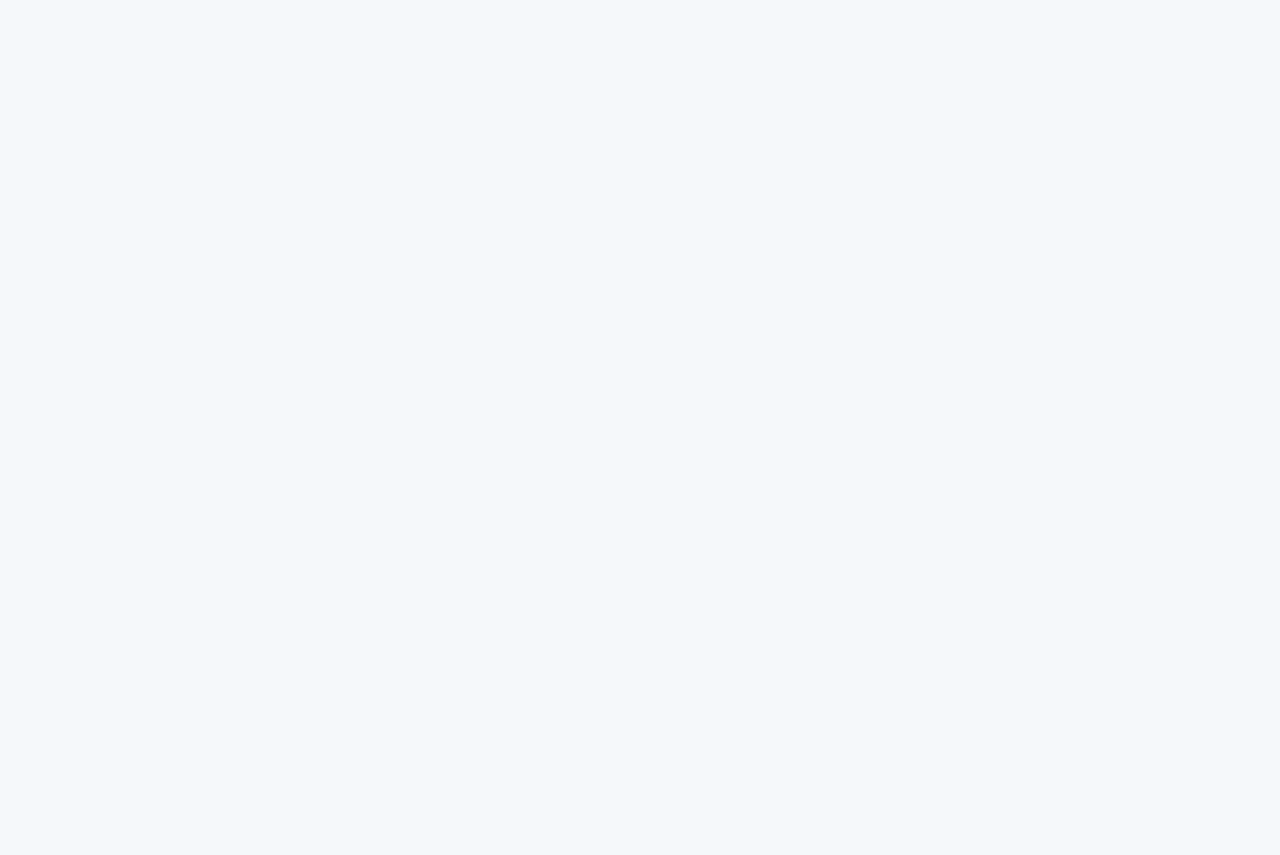
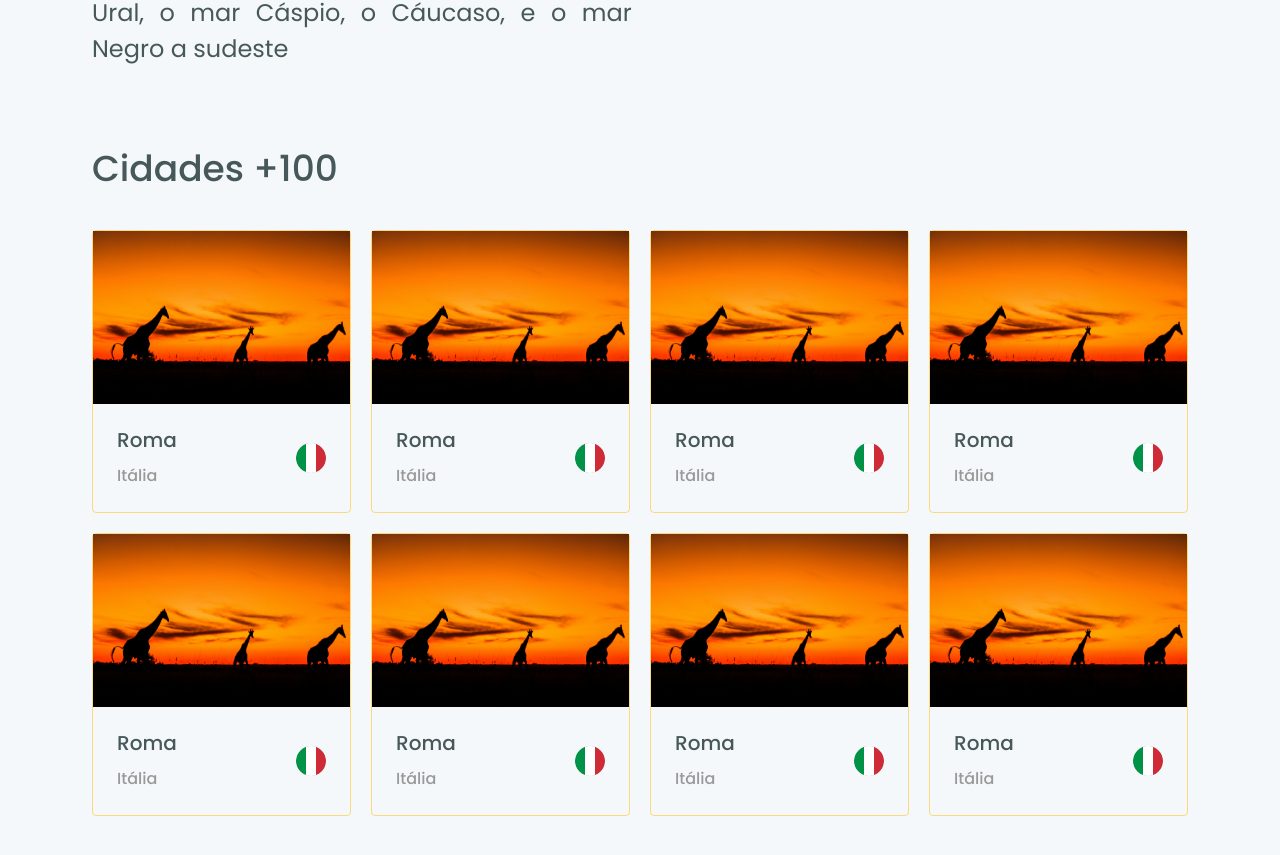
Before and after one commit to lemartins07/world-trip, a Next.js app: page /continent/africa in a window 1280 px wide. Shown: the part 865-1720 px from the top of the page. Before the commit the page ends 887 px from the top, so only its background shows below. Built offline with nearby package versions, Linux system fonts and the light colour scheme.

Commit message:
Cities complete resolves #7

```diff
--- a/src/components/Bio/index.tsx
+++ b/src/components/Bio/index.tsx
@@ -41,7 +41,7 @@ export function Bio() {
           >
             50
           </Heading>
-          <Text fontSize="2xl" color="gray.700" fontWeight="600">
+          <Text fontSize={['md', 'xl']} color="gray.700" fontWeight="600">
             países
           </Text>
         </Flex>
@@ -53,7 +53,7 @@ export function Bio() {
           >
             60
           </Heading>
-          <Text fontSize="2xl" color="gray.700" fontWeight="600">
+          <Text fontSize={['md', 'xl']} color="gray.700" fontWeight="600">
             línguas
           </Text>
         </Flex>
@@ -65,7 +65,7 @@ export function Bio() {
           >
             27
           </Heading>
-          <Text fontSize="2xl" color="gray.700" fontWeight="600">
+          <Text fontSize={['md', 'xl']} color="gray.700" fontWeight="600">
             cidades +100
             <Popover>
               <PopoverTrigger>
--- /dev/null
+++ b/src/components/Cities/Card.tsx
@@ -0,0 +1,35 @@
+import { Avatar, Flex, Heading, Image, Text } from '@chakra-ui/react';
+
+export function Card() {
+  return (
+    <Flex
+      minH="279px"
+      minW="259px"
+      w="100%"
+      h="100%"
+      direction="column"
+      borderColor="yellow.300"
+      borderWidth="1px"
+      borderRadius="4px"
+    >
+      <Image
+        src="/images/africa.jpg"
+        minHeight="173px"
+        h="100%"
+        w="100%"
+        minWidth="256px"
+      />
+      <Flex justify="space-between" p="6" align="center">
+        <Flex direction="column">
+          <Heading fontSize="xl" fontWeight="500" mb="3">
+            Roma
+          </Heading>
+          <Text fontSize="md" fontWeight="500" color="gray.500">
+            Itália
+          </Text>
+        </Flex>
+        <Avatar src="/images/italia.png" height="30px" width="30px" />
+      </Flex>
+    </Flex>
+  );
+}
--- /dev/null
+++ b/src/components/Cities/index.tsx
@@ -0,0 +1,43 @@
+import { Flex, Grid, GridItem, Heading } from '@chakra-ui/react';
+
+import { Card } from './Card';
+
+export function Cities() {
+  return (
+    <Flex px="1rem" direction="column">
+      <Heading fontSize="4xl" color="gray.700" fontWeight="500">
+        Cidades +100
+      </Heading>
+      <Grid
+        my="10"
+        templateColumns={['1fr', '1fr 1fr', 'repeat(3, 1fr)', 'repeat(4, 1fr)']}
+        gap={5}
+      >
+        <GridItem>
+          <Card />
+        </GridItem>
+        <GridItem>
+          <Card />
+        </GridItem>
+        <GridItem>
+          <Card />
+        </GridItem>
+        <GridItem>
+          <Card />
+        </GridItem>
+        <GridItem>
+          <Card />
+        </GridItem>
+        <GridItem>
+          <Card />
+        </GridItem>
+        <GridItem>
+          <Card />
+        </GridItem>
+        <GridItem>
+          <Card />
+        </GridItem>
+      </Grid>
+    </Flex>
+  );
+}
--- a/src/components/ContinentBanner/index.tsx
+++ b/src/components/ContinentBanner/index.tsx
@@ -4,7 +4,7 @@ export function ContinentBanner() {
   return (
     <Flex
       w="100%"
-      h={['163px', '250px', '250px', '335px']}
+      h={['150px', '300px', '500px']}
       bgImage="url(/images/africa.jpg)"
       backgroundPosition="center"
       backgroundSize="cover"
--- a/src/pages/continent/[slug].tsx
+++ b/src/pages/continent/[slug].tsx
@@ -2,6 +2,7 @@ import { Flex } from '@chakra-ui/react';
 import router from 'next/router';
 
 import { Bio } from '../../components/Bio';
+import { Cities } from '../../components/Cities';
 import { ContinentBanner } from '../../components/ContinentBanner';
 import { Header } from '../../components/Header';
 
@@ -14,6 +15,7 @@ export default function Continent() {
       <ContinentBanner />
       <Flex direction="column" maxW="1160px" mx="auto" mb="10" px="1rem">
         <Bio />
+        <Cities />
       </Flex>
     </Flex>
   );
```
Also changed, not shown: public/images/italia.png (added), public/images/roma.png (added).
